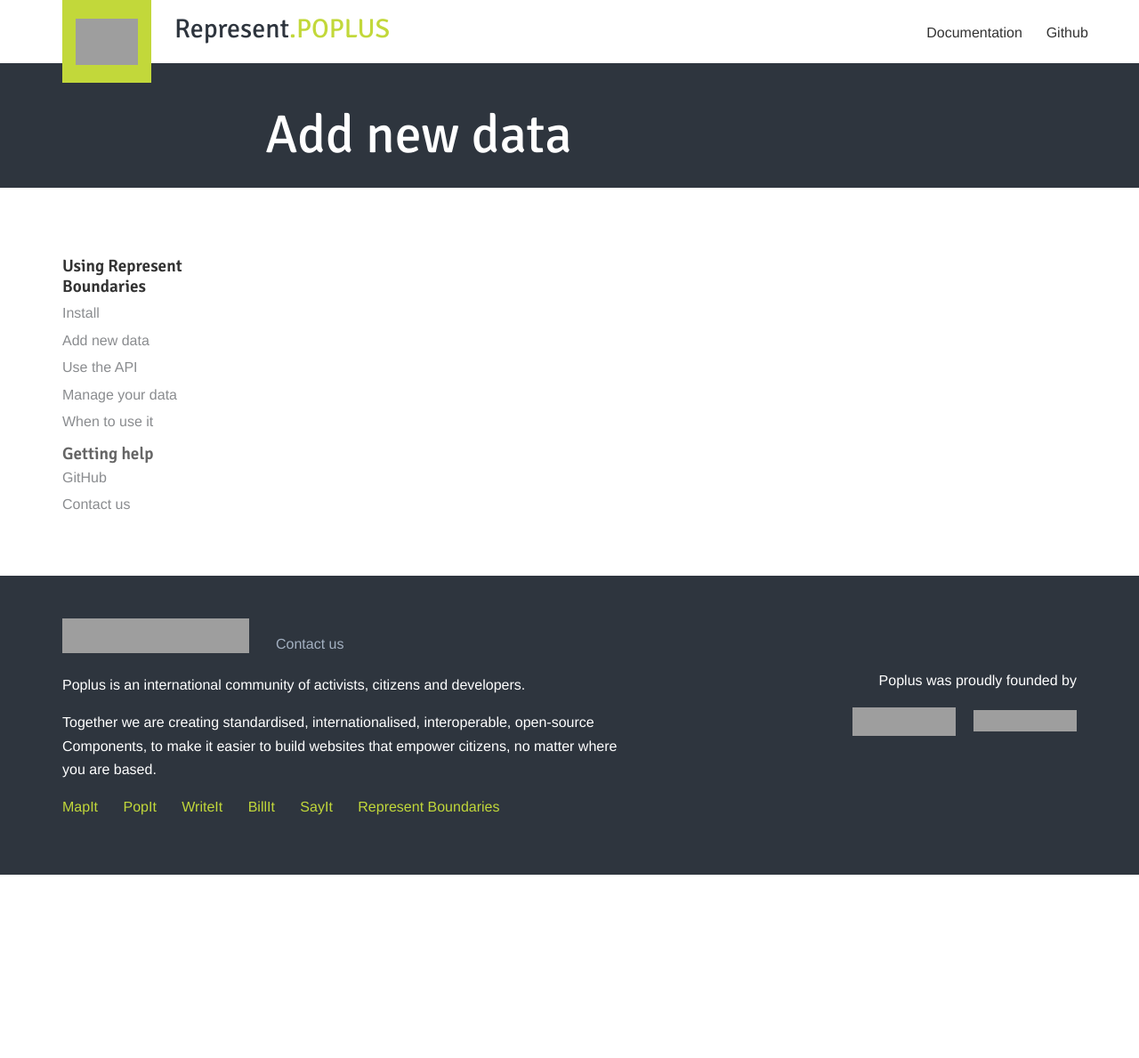
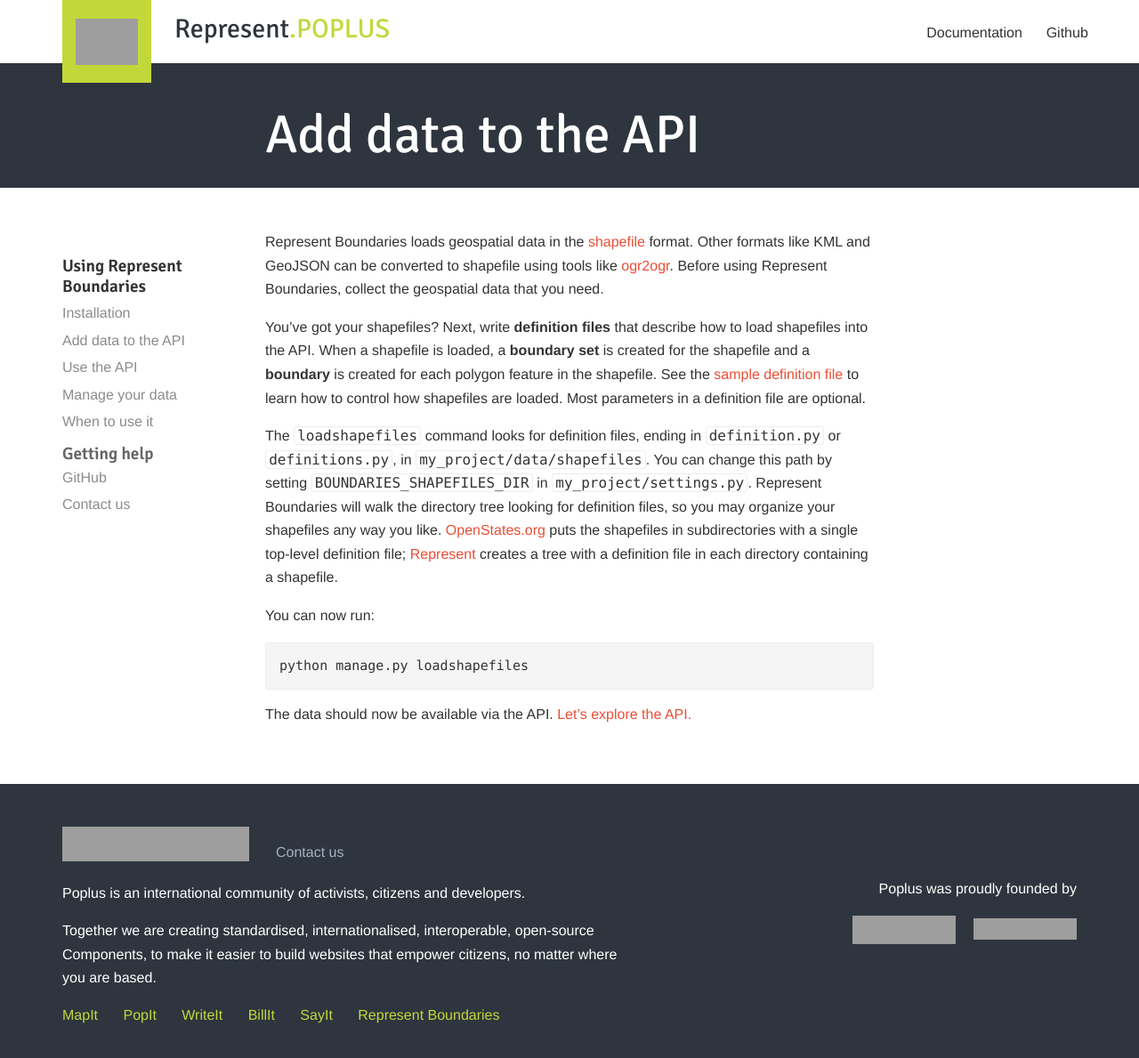
Before and after one commit to opennorth/represent-boundaries-docs, a Jekyll site: the page built from docs/import/index.md, in a window 1280 px wide, cut to the strip 0-1217 px from the top of the page. Shown: the top 1189 px of the strip at 89% size. Built offline with Jekyll 4.4.1, drawn with Linux system fonts in a browser that asks for light colours; Markdown is read by kramdown in place of the engine named in the settings; before the commit the page ends 983 px from its top, so only the background shows below that; grey boxes are pictures that could not be loaded.

Commit message:
write import, api and manage docs

```diff
--- a/_includes/sidebar.html
+++ b/_includes/sidebar.html
@@ -1,8 +1,8 @@
 <nav class="inner-navigation">
     <ul>
         <li><a href="{{ site.baseurl }}/docs/"><h2>Using Represent Boundaries</h2></a></li>
-        <li><a href="{{ site.baseurl }}/docs/install/">Install</a></li>
-        <li><a href="{{ site.baseurl }}/docs/import/">Add new data</a></li>
+        <li><a href="{{ site.baseurl }}/docs/install/">Installation</a></li>
+        <li><a href="{{ site.baseurl }}/docs/import/">Add data to the API</a></li>
         <li><a href="{{ site.baseurl }}/docs/api/">Use the API</a></li>
         <li><a href="{{ site.baseurl }}/docs/manage/">Manage your data</a></li>
         <li><a href="{{ site.baseurl }}/docs/why/">When to use it</a></li>
--- a/docs/import/index.md
+++ b/docs/import/index.md
@@ -1,4 +1,16 @@
 ---
 layout: inner-page
-title: Add new data
+title: Add data to the API
 ---
+
+Represent Boundaries loads geospatial data in the [shapefile](http://en.wikipedia.org/wiki/Shapefile) format. Other formats like KML and GeoJSON can be converted to shapefile using tools like [ogr2ogr](http://www.gdal.org/ogr2ogr.html). Before using Represent Boundaries, collect the geospatial data that you need.
+
+You've got your shapefiles? Next, write **definition files** that describe how to load shapefiles into the API. When a shapefile is loaded, a **boundary set** is created for the shapefile and a **boundary** is created for each polygon feature in the shapefile. See the [sample definition file](http://github.com/opennorth/represent-boundaries/blob/master/definition.example.py) to learn how to control how shapefiles are loaded. Most parameters in a definition file are optional.
+
+The `loadshapefiles` command looks for definition files, ending in `definition.py` or `definitions.py`, in `my_project/data/shapefiles`. You can change this path by setting `BOUNDARIES_SHAPEFILES_DIR` in `my_project/settings.py`. Represent Boundaries will walk the directory tree looking for definition files, so you may organize your shapefiles any way you like. [OpenStates.org](https://github.com/sunlightlabs/pentagon/blob/master/shapefiles/definitions.py) puts the shapefiles in subdirectories with a single top-level definition file; [Represent](https://github.com/opennorth/represent-canada-data) creates a tree with a definition file in each directory containing a shapefile.
+
+You can now run:
+
+    python manage.py loadshapefiles
+
+The data should now be available via the API. <a href="{{ site.baseurl }}/docs/api/">Let's explore the API.</a>
```
Also changed, not shown: docs/api/index.md (+6 -0 lines), docs/install/index.md (+1 -1 lines), docs/manage/index.md (+12 -0 lines).
